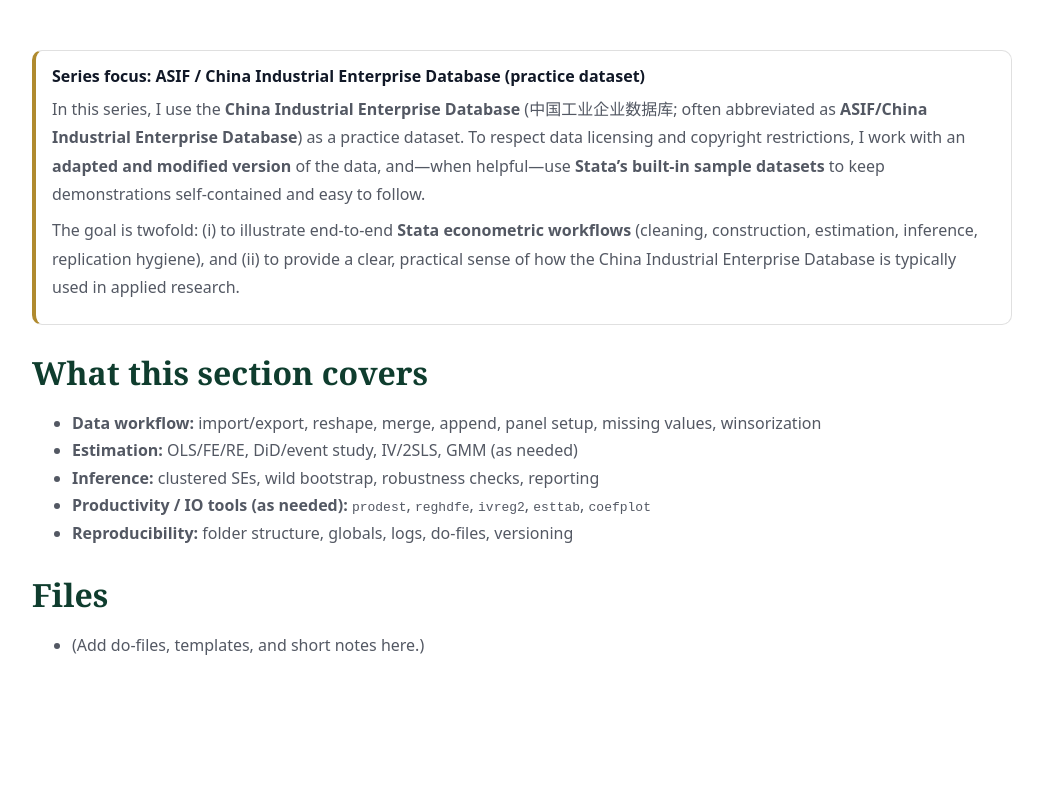
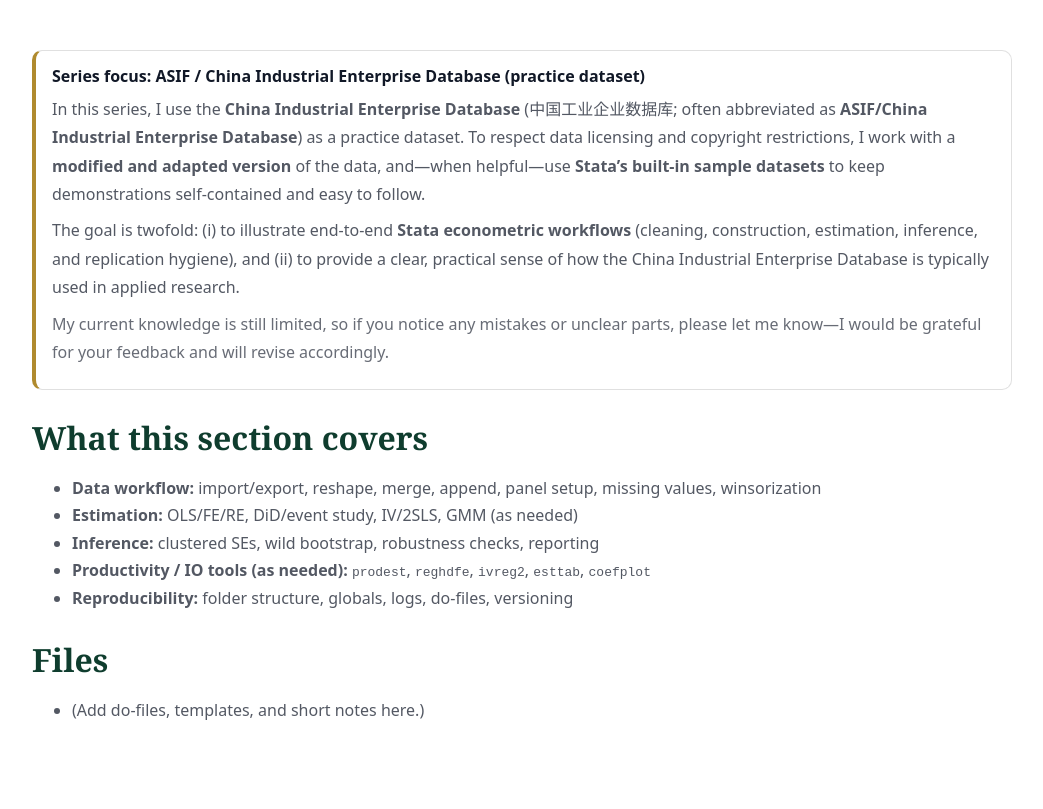
Before and after one commit to yaxinzn/study-archive, a Jekyll site: the page built from materials/stata/index.md, in a window 1280 px wide. Shown: the part 472-1281 px from the top of the page, without its empty margins (118-1161 px from the left). Built offline with Jekyll 4.4.1, drawn with Linux system fonts in a browser that asks for light colours; before the commit the page ends 1216 px from its top, so only the background shows below that.

Commit message:
Stata: refine ASIF callout + add feedback note

```diff
--- a/materials/stata/index.md
+++ b/materials/stata/index.md
@@ -28,13 +29,17 @@
   <p>
     In this series, I use the <strong>China Industrial Enterprise Database</strong> (中国工业企业数据库; often abbreviated as
     <strong>ASIF/China Industrial Enterprise Database</strong>) as a practice dataset. To respect data licensing and copyright restrictions,
-    I work with an <strong>adapted and modified version</strong> of the data, and—when helpful—use <strong>Stata’s built-in sample datasets</strong>
+    I work with a <strong>modified and adapted version</strong> of the data, and—when helpful—use <strong>Stata’s built-in sample datasets</strong>
     to keep demonstrations self-contained and easy to follow.
   </p>
 
   <p>
     The goal is twofold: (i) to illustrate end-to-end <strong>Stata econometric workflows</strong> (cleaning, construction, estimation, inference,
-    replication hygiene), and (ii) to provide a clear, practical sense of how the China Industrial Enterprise Database is typically used in applied research.
+    and replication hygiene), and (ii) to provide a clear, practical sense of how the China Industrial Enterprise Database is typically used in applied research.
+  </p>
+
+  <p class="note">
+    My current knowledge is still limited, so if you notice any mistakes or unclear parts, please let me know—I would be grateful for your feedback and will revise accordingly.
   </p>
 </div>
 
```
Also changed, not shown: other parts of materials/stata/index.md (+1 -0 lines).
